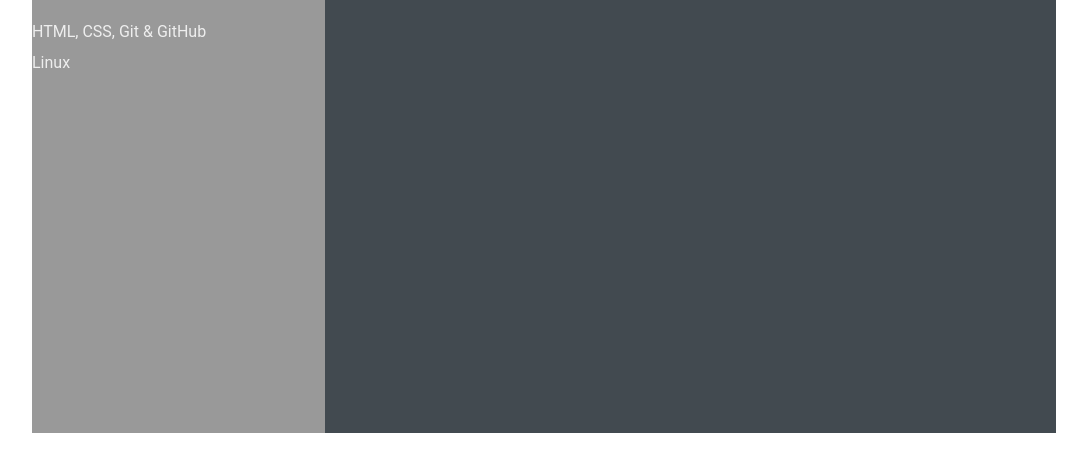
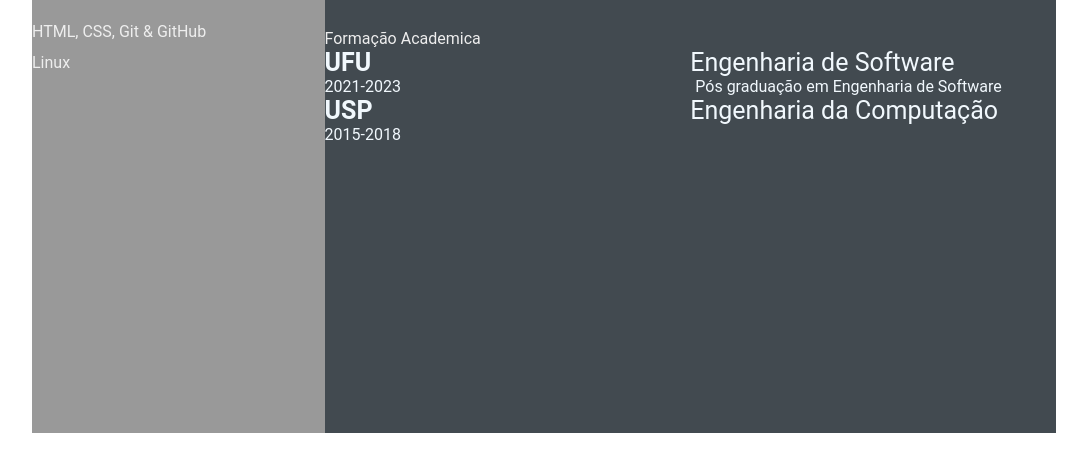
Before and after one commit to NicollasETMelo/nicollasetmelo.github.io, a plain HTML site: page index.html in a window 1280 px wide. Shown: the part 399-864 px from the top of the page, without its empty margins (96-1183 px from the left). Drawn offline with Linux system fonts and the light colour scheme.

Commit message:
informacoes academicas

```diff
--- a/index.html
+++ b/index.html
@@ -1,5 +1,6 @@
 <!DOCTYPE html>
 <html lang="en">
+
 <head>
     <meta charset="UTF-8">
     <meta http-equiv="X-UA-Compatible" content="IE=edge">
@@ -9,6 +10,7 @@
     <link rel="stylesheet" href="style.css">
 
 </head>
+
 <body>
     <main class="resume-contents">
         <section class="left-section">
@@ -19,7 +21,7 @@
                     <p class="profession">Chocolate Producer</p>
                 </div>
                 <div class="contact-info">
-                        <p class=""left-title">Contato</p>
+                    <p class="" left-title">Contato</p>
                     <ul>
                         <li><i class="fa fa-phone"></i>+55 11 99999-1111</li>>
                         <li><i class="fa fa-envelope"></i>willywonka@chocolatefactory.com</li>>
@@ -30,8 +32,12 @@
                 <div class="skills">
                     <p class="left-title">Skills</p>
                     <ul>
-                        <li><p> HTML, CSS, Git & GitHub</p></li>
-                        <li><p> Linux</p></li>
+                        <li>
+                            <p> HTML, CSS, Git & GitHub</p>
+                        </li>
+                        <li>
+                            <p> Linux</p>
+                        </li>
                     </ul>
                 </div>
             </section>
@@ -72,7 +78,28 @@
                     </div>
                 </div>
             </section>
+            <section class="education gap">
+                <div class="right-title">Formação Academica</div>
+                <div class="education-contents">
+                    <div class="education-left">
+                        <p class="education-school-name">UFU</p>
+                        <p class="education-time-period">2021-2023</p>
+                    </div>
+                    <div class="education-right">
+                        <p class="education-subject">Engenharia de Software</p>
+                        <p class="education-desc">Pós graduação em Engenharia de Software</p>
+                    </div>
+                    <div class="education-left">
+                        <p class="education-school-name">USP</p>
+                        <p class="education-time-period">2015-2018</p>
+                    </div>
+                    <div class="education-right">
+                        <p class="education-subject">Engenharia da Computação</p>
+                    </div>
+                </div>
+            </section>
         </section>
     </main>
 </body>
+
 </html>
```
Lines whose indentation alone changed are shown as unchanged.
